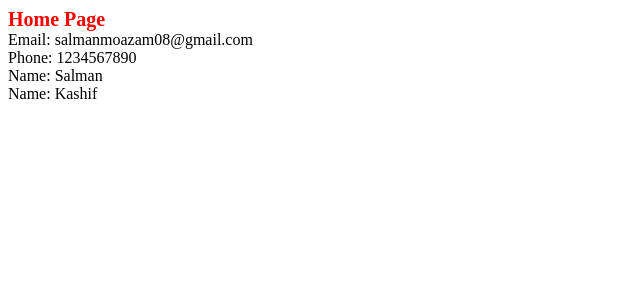
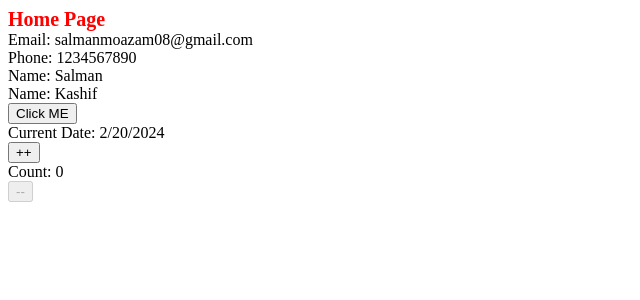
Before and after one commit to Moazam05/learn-vue-js, a Vue app: page / in a window 1280 px wide. Shown: the top 300 px of the page, without its empty margins (0-640 px from the left). Built offline with nearby package versions, Linux system fonts and the light colour scheme.

Commit message:
button events

```diff
--- a/src/components/Home.vue
+++ b/src/components/Home.vue
@@ -13,26 +13,54 @@
   <div>Name: {{ getName("Salman") }}</div>
   <div>Name: {{ getName("Kashif") }}</div>
   <!-- <div>HotMail: {{ hotMail }}</div> -->
+  <button @click="clickMe">Click ME</button>
+  <div>Current Date: {{ getDate() }}</div>
+  <button @click="handleIncrement">++</button>
+  <div>Count: {{ count }}</div>
+  <button @click="handleDecrement" :disabled="count === 0">--</button>
 </template>
 
 <script>
+import { ref } from "vue";
+
 export default {
   name: "Home",
 
   setup() {
     const email = "salmanmoazam08@gmail.com";
     const phone = "1234567890";
+    const count = ref(0);
+
     const getName = (name) => {
       return name;
     };
 
-    return { email, phone, getName };
+    const clickMe = () => {
+      alert("Hello World");
+    };
+
+    const handleIncrement = () => {
+      count.value++;
+    };
+
+    const handleDecrement = () => {
+      count.value--;
+    };
+
+    const getDate = () => {
+      return new Date().toLocaleDateString();
+    };
+
+    return {
+      email,
+      phone,
+      getName,
+      count,
+      handleIncrement,
+      handleDecrement,
+      getDate,
+      clickMe,
+    };
   },
-
-  // data() {
-  //   return {
-  //     hotMail: "salman@hotmail.com",
-  //   };
-  // },
 };
 </script>
```
